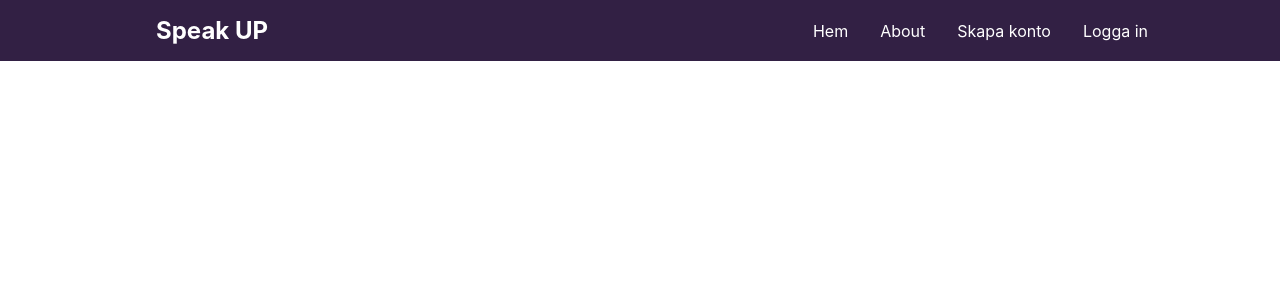
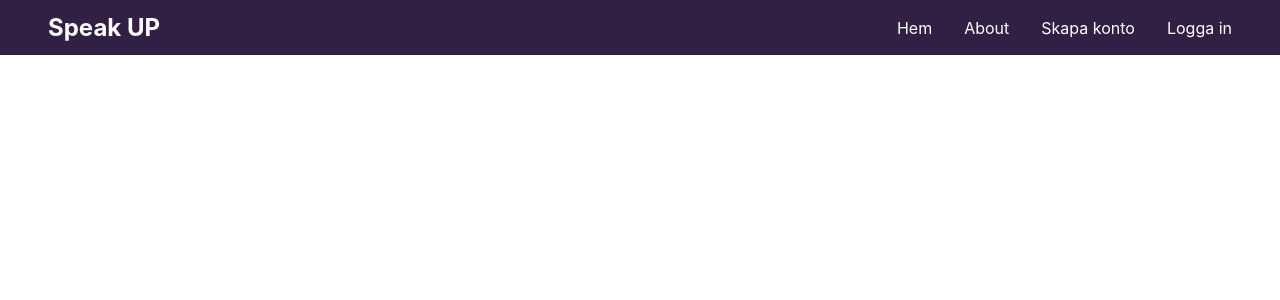
Before and after one commit to AngieAraya/speakup, a React (Create React App) app: page / in a window 1280 px wide. Shown: the top 300 px of the page. Built offline with nearby package versions, Linux system fonts and the light colour scheme; no server answers; the database is empty.

Commit message:
modifiera navbarens padding

```diff
--- a/src/components/NavBar/NavbarElements.js
+++ b/src/components/NavBar/NavbarElements.js
@@ -6,8 +6,9 @@ export const Nav = styled.nav`
   background: #322044;
   height: 45px;
   display: flex;
-  justify-content: space-between;
+  // justify-content: space-between;
   padding: 0.5rem calc((100vw - 1000px) / 2);
+  padding: 5px 2rem;
   z-index: 10;
   /* Third Nav */
   /* justify-content: flex-start; */
@@ -29,10 +30,10 @@ export const NavLink = styled(Link)`
 export const Bars = styled(FaBars)`
   display: none;
   color: #fff;
-  @media screen and (max-width: 768px) {
+  @media screen and (max-width: 600px) {
     display: block;
     position: absolute;
-    top: 11px;
+    top: -7px;
     right: 0;
     transform: translate(-100%, 75%);
     font-size: 1.8rem;
@@ -43,13 +44,14 @@ export const Bars = styled(FaBars)`
 export const NavMenu = styled.div`
   display: flex;
   align-items: center;
-  margin-right: -24px;
+  // margin-right: -24px;
+  margin-left: auto;
   /* Second Nav */
   /* margin-right: 24px; */
   /* Third Nav */
   /* width: 100vw;
   white-space: nowrap; */
-  @media screen and (max-width: 768px) {
+  @media screen and (max-width: 600px) {
     display: none;
   }
 `;
```
Also changed, not shown: 1 other file (tests, documents, lock files or other folders).
